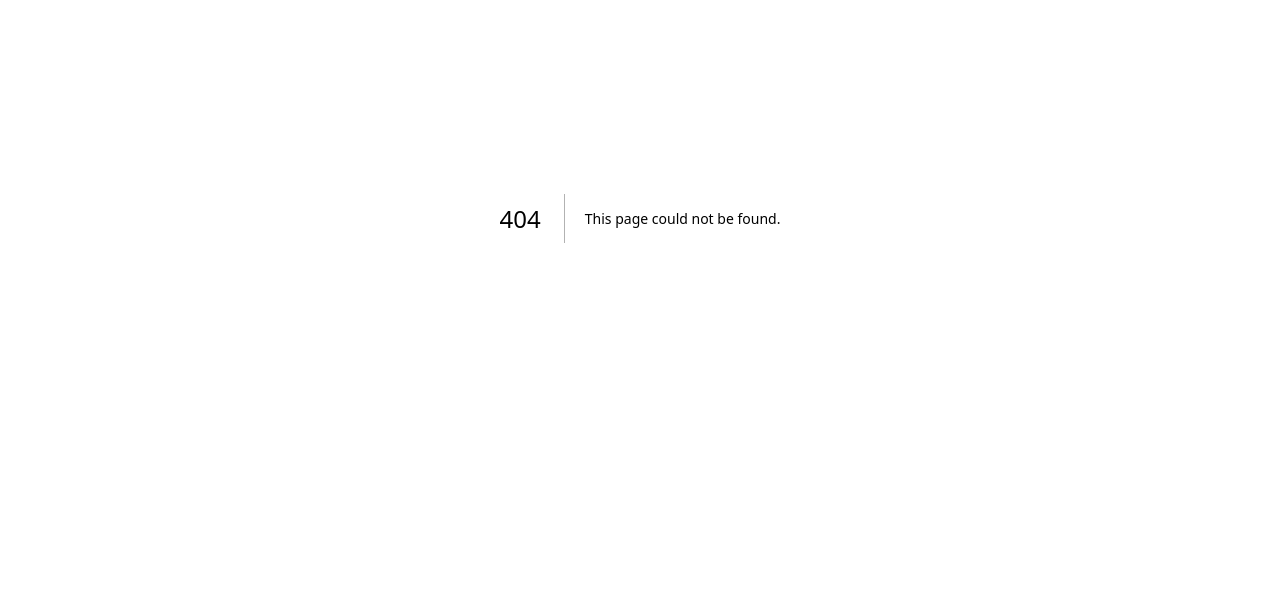
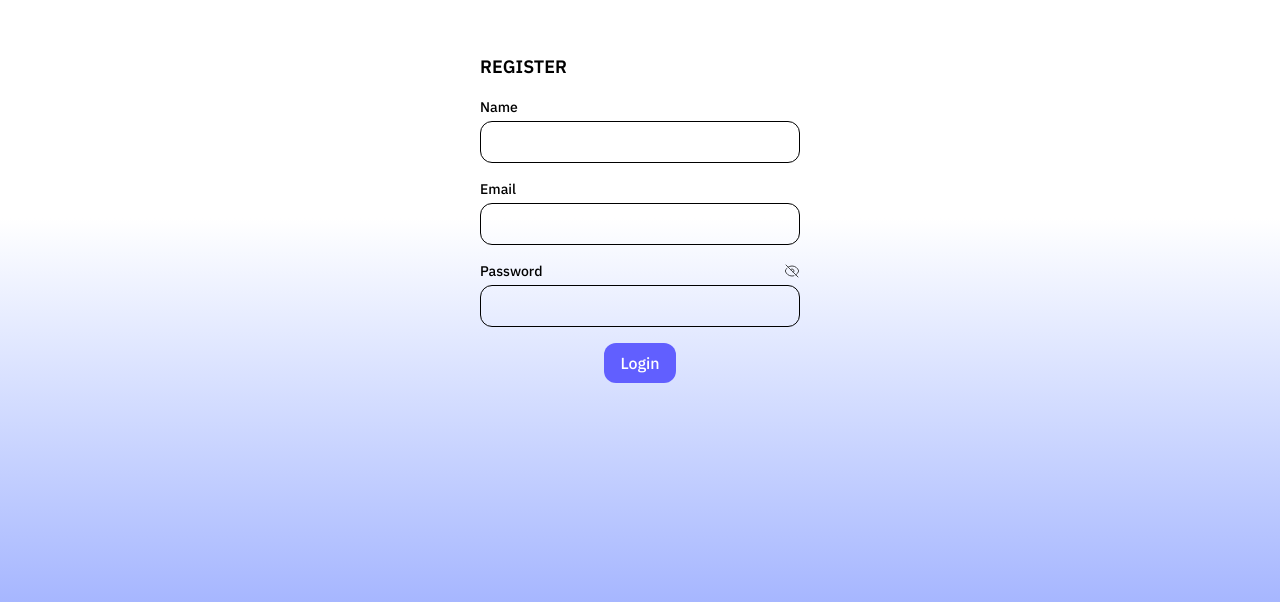
Before and after one commit to jamshed-uddin/mini-productivity-dashboard-client, a Next.js app: page /register in a window 1280 px wide. Before the commit this address had no page. Shown: the part 182-784 px from the top of the page. Built offline with nearby package versions, Linux system fonts and the light colour scheme.

Commit message:
login and register page created

```diff
--- a/package.json
+++ b/package.json
@@ -17,6 +17,7 @@
     "next": "15.3.2",
     "react": "^19.0.0",
     "react-dom": "^19.0.0",
+    "react-hook-form": "^7.56.4",
     "react-redux": "^9.2.0"
   },
   "devDependencies": {
--- a/src/app/layout.tsx
+++ b/src/app/layout.tsx
@@ -19,7 +19,11 @@ export default function RootLayout({
 }>) {
   return (
     <html lang="en">
-      <body className={`${ibmPlex.className} antialiased`}>{children}</body>
+      <body
+        className={`${ibmPlex.className} antialiased max-w-7xl h-screen overflow-hidden`}
+      >
+        {children}
+      </body>
     </html>
   );
 }
--- /dev/null
+++ b/src/app/login/LoginForm.tsx
@@ -0,0 +1,85 @@
+"use client";
+
+import { useForm } from "react-hook-form";
+import Button from "@/components/Button";
+import { EyeIcon, EyeSlashIcon } from "@heroicons/react/24/outline";
+import React, { useState } from "react";
+
+type FormData = {
+  email: string;
+  password: string;
+};
+
+const LoginForm = () => {
+  const {
+    register,
+    handleSubmit,
+    formState: { errors },
+  } = useForm<FormData>();
+
+  const [showPassword, setShowPassword] = useState(false);
+
+  const onSubmit = (data: FormData) => {
+    console.log(data);
+    // TODO: Handle login logic
+  };
+
+  return (
+    <div className="lg:w-1/4">
+      <h3 className="uppercase text-lg mb-4 font-semibold">Login</h3>
+      <form className="space-y-4" onSubmit={handleSubmit(onSubmit)}>
+        <div>
+          <label className="text-sm font-medium mb-1 block">Email</label>
+          <input
+            type="text"
+            {...register("email", { required: "Email is required" })}
+            className={`border rounded-xl p-2 block w-full ${
+              errors.email
+                ? "border-red-500 focus:outline-red-500"
+                : "border-black focus:outline-indigo-500"
+            }`}
+          />
+          {errors.email && (
+            <span className="text-red-500 text-xs">{errors.email.message}</span>
+          )}
+        </div>
+
+        <div>
+          <label className="flex justify-between items-center text-sm font-medium mb-1">
+            <span>Password</span>
+            <span
+              onClick={() => setShowPassword((p) => !p)}
+              className="cursor-pointer opacity-70"
+            >
+              {showPassword ? (
+                <EyeIcon className="w-4 h-4" />
+              ) : (
+                <EyeSlashIcon className="w-4 h-4" />
+              )}
+            </span>
+          </label>
+          <input
+            type={showPassword ? "text" : "password"}
+            {...register("password", { required: "Password is required" })}
+            className={`border rounded-xl p-2 block w-full ${
+              errors.password
+                ? "border-red-500 focus:outline-red-500"
+                : "border-black focus:outline-indigo-500"
+            }`}
+          />
+          {errors.password && (
+            <span className="text-red-500 text-xs">
+              {errors.password.message}
+            </span>
+          )}
+        </div>
+
+        <div className="flex justify-center">
+          <Button type="submit">Login</Button>
+        </div>
+      </form>
+    </div>
+  );
+};
+
+export default LoginForm;
--- /dev/null
+++ b/src/app/login/page.tsx
@@ -0,0 +1,14 @@
+import React from "react";
+import LoginForm from "./LoginForm";
+
+const Login = () => {
+  return (
+    <div className="h-full bg-gradient-to-t to-50% from-indigo-300 to-white">
+      <div className="h-full flex items-center justify-center">
+        <LoginForm />
+      </div>
+    </div>
+  );
+};
+
+export default Login;
--- /dev/null
+++ b/src/app/register/RegisterForm.tsx
@@ -0,0 +1,101 @@
+"use client";
+
+import { useForm } from "react-hook-form";
+import Button from "@/components/Button";
+import { EyeIcon, EyeSlashIcon } from "@heroicons/react/24/outline";
+import React, { useState } from "react";
+
+type FormData = {
+  name: string;
+  email: string;
+  password: string;
+};
+
+const RegisterForm = () => {
+  const {
+    register,
+    handleSubmit,
+    formState: { errors },
+  } = useForm<FormData>();
+
+  const [showPassword, setShowPassword] = useState(false);
+
+  const onSubmit = (data: FormData) => {
+    console.log(data);
+    // TODO: Handle login logic
+  };
+
+  return (
+    <div className="lg:w-1/4">
+      <h3 className="uppercase text-lg mb-4 font-semibold">Register</h3>
+      <form className="space-y-4" onSubmit={handleSubmit(onSubmit)}>
+        <div>
+          <label className="text-sm font-medium mb-1 block">Name</label>
+          <input
+            type="text"
+            {...register("name", { required: "Name is required" })}
+            className={`border rounded-xl p-2 block w-full ${
+              errors.name
+                ? "border-red-500 focus:outline-red-500"
+                : "border-black focus:outline-indigo-500"
+            }`}
+          />
+          {errors.name && (
+            <span className="text-red-500 text-xs">{errors.name.message}</span>
+          )}
+        </div>
+        <div>
+          <label className="text-sm font-medium mb-1 block">Email</label>
+          <input
+            type="text"
+            {...register("email", { required: "Email is required" })}
+            className={`border rounded-xl p-2 block w-full ${
+              errors.email
+                ? "border-red-500 focus:outline-red-500"
+                : "border-black focus:outline-indigo-500"
+            }`}
+          />
+          {errors.email && (
+            <span className="text-red-500 text-xs">{errors.email.message}</span>
+          )}
+        </div>
+
+        <div>
+          <label className="flex justify-between items-center text-sm font-medium mb-1">
+            <span>Password</span>
+            <span
+              onClick={() => setShowPassword((p) => !p)}
+              className="cursor-pointer opacity-70"
+            >
+              {showPassword ? (
+                <EyeIcon className="w-4 h-4" />
+              ) : (
+                <EyeSlashIcon className="w-4 h-4" />
+              )}
+            </span>
+          </label>
+          <input
+            type={showPassword ? "text" : "password"}
+            {...register("password", { required: "Password is required" })}
+            className={`border rounded-xl p-2 block w-full ${
+              errors.password
+                ? "border-red-500 focus:outline-red-500"
+                : "border-black focus:outline-indigo-500"
+            }`}
+          />
+          {errors.password && (
+            <span className="text-red-500 text-xs">
+              {errors.password.message}
+            </span>
+          )}
+        </div>
+
+        <div className="flex justify-center">
+          <Button type="submit">Login</Button>
+        </div>
+      </form>
+    </div>
+  );
+};
+
+export default RegisterForm;
--- /dev/null
+++ b/src/app/register/page.tsx
@@ -0,0 +1,14 @@
+import React from "react";
+import RegisterForm from "./RegisterForm";
+
+const Register = () => {
+  return (
+    <div className="h-full bg-gradient-to-t to-50% from-indigo-300 to-white">
+      <div className="h-full flex items-center justify-center">
+        <RegisterForm />
+      </div>
+    </div>
+  );
+};
+
+export default Register;
--- /dev/null
+++ b/src/components/Button.tsx
@@ -0,0 +1,26 @@
+import clsx from "clsx";
+import React, { ButtonHTMLAttributes, ReactNode } from "react";
+
+interface ButtonProps extends ButtonHTMLAttributes<HTMLButtonElement> {
+  children: ReactNode;
+  loading?: boolean;
+  className?: string;
+}
+
+const Button = ({ children, loading, className, ...props }: ButtonProps) => {
+  return (
+    <button
+      {...props}
+      className={`bg-indigo-500 text-white px-4 py-2 rounded-xl active:scale-95 font-medium  relative disabled:cursor-not-allowed cursor-pointer  ${className}`}
+    >
+      {loading && (
+        <span className="animate-spin h-5 w-5 border-2 border-white border-t-transparent rounded-full inline-block absolute top-1/2 left-1/2 -translate-y-1/2 -translate-x-1/2 "></span>
+      )}
+      <span className={clsx(loading ? "opacity-0" : "opacity-100")}>
+        {children}
+      </span>
+    </button>
+  );
+};
+
+export default Button;
--- /dev/null
+++ b/tailwind.config.ts
@@ -0,0 +1,7 @@
+module.exports = {
+  content: ["./src/**/*.{js,ts,jsx,tsx}"],
+  theme: {
+    extend: {},
+  },
+  plugins: [],
+};
```
Also changed, not shown: 1 other file (tests, documents, lock files or other folders).
